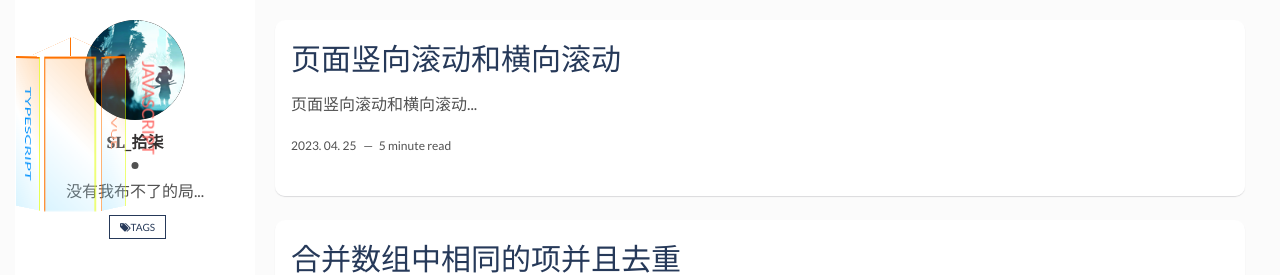
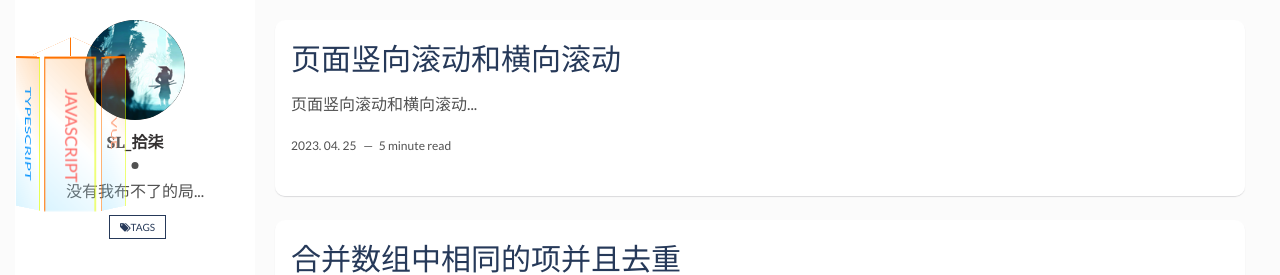
Before and after one commit to sl17/cyclone.github.io, a Jekyll site: the page built from index.html, in a window 1280 px wide. Shown: the top 275 px of the page. Built offline with Jekyll 4.4.1, drawn with Linux system fonts in a browser that asks for light colours; the list of posts is cut into pages by our own code.

Commit message:
Update default.html

```diff
--- a/_layouts/default.html
+++ b/_layouts/default.html
@@ -4,7 +4,7 @@
 <body>
   <div class="center">
     <div class="j">
-      <div class="page page1" id="page1">JAVASCRIPT <canvas id='canvas' width="200" height="50"></canvas></div>
+      <div class="page page1" id="page1">JAVASCRIPT <canvas id='canvas' width="50" height="80"></canvas></div>
       <div class="page page2" id="page2">VUE</div>
       <div class="page page3" id="page3">REACT</div>
       <div class="page page4" id="page4">NODE</div>
```
